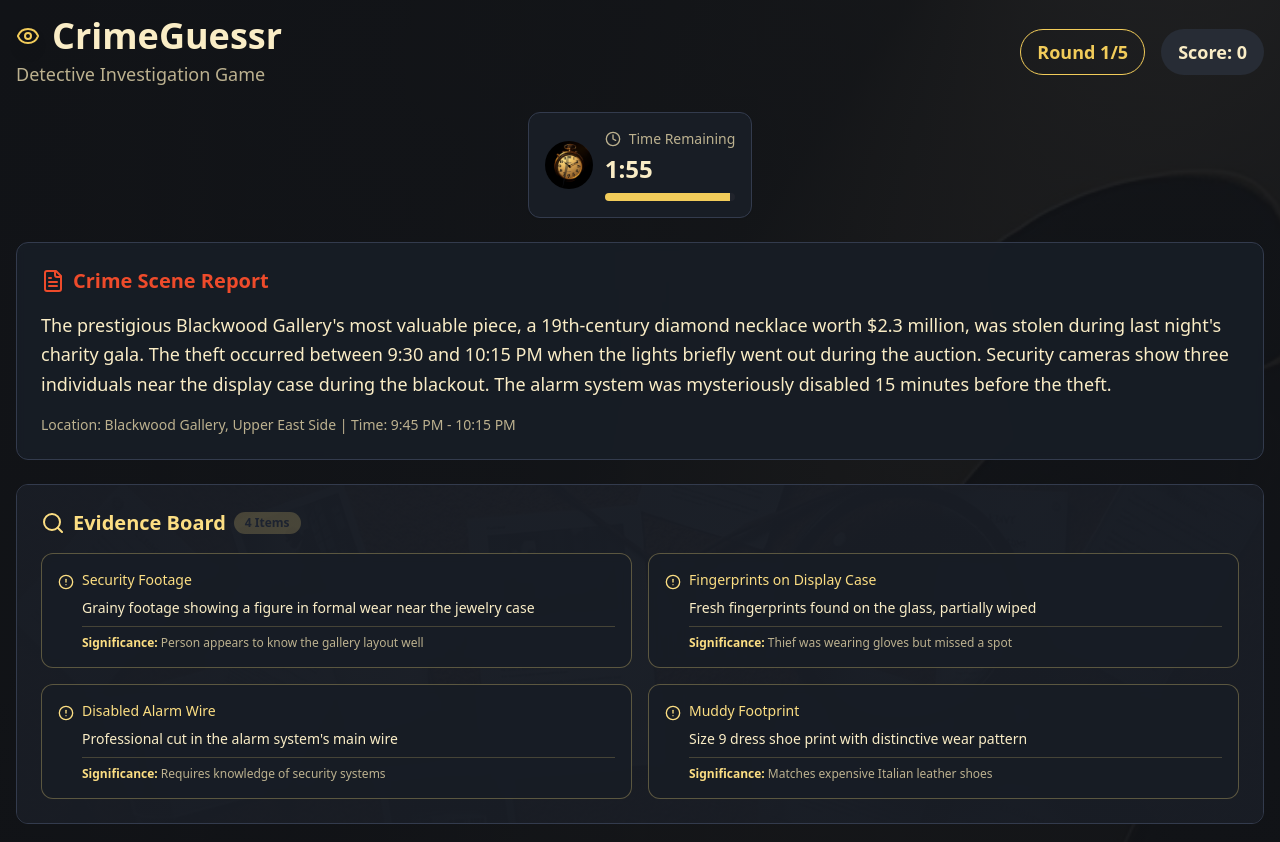
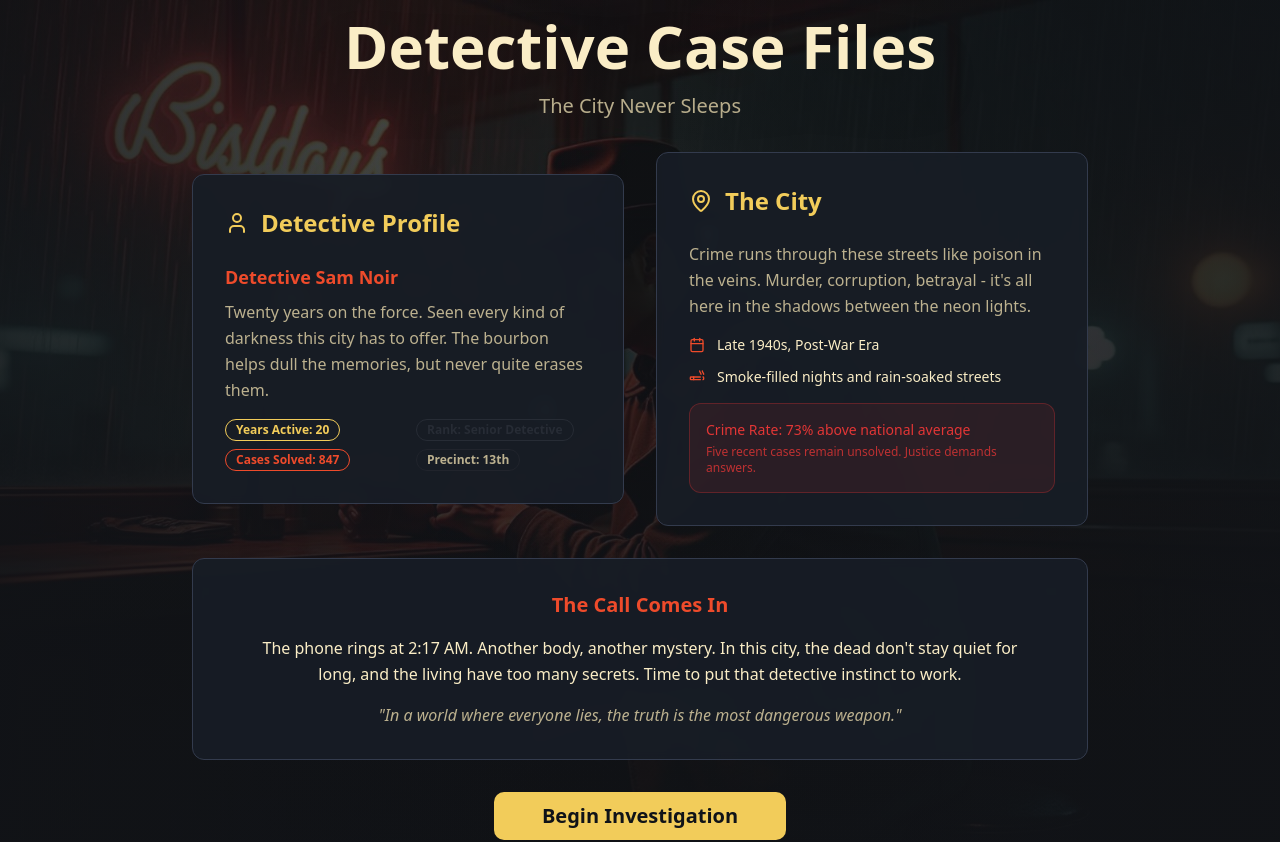
Before and after one commit to jacoboliverwilliamson-ship-it/crime-scene-saga, a React (Vite) app: page / in a window 1280 px wide. Shown: the top 842 px of the page. Built offline with nearby package versions, Linux system fonts and the light colour scheme.

Commit message:
Add intro scene to index page
Add a gritty introduction to the index page, featuring a Nighthawks-inspired scene of the detective in a bar within a raining, crime-ridden city. This will establish the player's background and the game's atmosphere.

```diff
--- a/src/components/CrimeGuessr.tsx
+++ b/src/components/CrimeGuessr.tsx
@@ -9,6 +9,7 @@ import { EvidenceBoard } from './EvidenceBoard';
 import { DefenseModal } from './DefenseModal';
 import { ConvictionResult } from './ConvictionResult';
 import { GameTimer } from './GameTimer';
+import { DetectiveIntro } from './DetectiveIntro';
 import { generateCrimeScenario } from '../lib/gameData';
 import type { CrimeScenario, Suspect } from '../types/game';
 import detectiveHero from '@/assets/detective-hero.jpg';
@@ -24,6 +25,7 @@ export const CrimeGuessr: React.FC = () => {
   const [timeUp, setTimeUp] = useState(false);
   const [timerActive, setTimerActive] = useState(false);
   const [resetTimer, setResetTimer] = useState(false);
+  const [showIntro, setShowIntro] = useState(true);
 
   useEffect(() => {
     loadNewScenario();
@@ -87,8 +89,17 @@ export const CrimeGuessr: React.FC = () => {
     setGameComplete(false);
     setTimeUp(false);
     setTimerActive(false);
+    setShowIntro(true);
     loadNewScenario();
   };
+
+  const handleStartGame = () => {
+    setShowIntro(false);
+  };
+
+  if (showIntro) {
+    return <DetectiveIntro onStartGame={handleStartGame} />;
+  }
 
   if (gameComplete) {
     return (
--- /dev/null
+++ b/src/components/DetectiveIntro.tsx
@@ -0,0 +1,174 @@
+import React, { useState } from 'react';
+import { Card } from '@/components/ui/card';
+import { Button } from '@/components/ui/button';
+import { Badge } from '@/components/ui/badge';
+import { Cigarette, MapPin, Calendar, User } from 'lucide-react';
+import detectiveIntro from '@/assets/detective-intro.jpg';
+
+interface DetectiveIntroProps {
+  onStartGame: () => void;
+}
+
+export const DetectiveIntro: React.FC<DetectiveIntroProps> = ({ onStartGame }) => {
+  const [isReading, setIsReading] = useState(false);
+
+  return (
+    <div className="min-h-screen relative overflow-hidden">
+      {/* Background Image */}
+      <div className="absolute inset-0">
+        <img
+          src={detectiveIntro}
+          alt="Detective in Bar"
+          className="w-full h-full object-cover"
+        />
+        <div className="absolute inset-0 bg-gradient-to-b from-background/70 via-background/80 to-background/90" />
+        <div className="absolute inset-0 bg-gradient-to-r from-background/60 via-transparent to-background/60" />
+      </div>
+
+      {/* Rain Effect */}
+      <div className="absolute inset-0 opacity-20">
+        <div className="rain-animation" />
+      </div>
+
+      <div className="relative z-10 min-h-screen flex items-center justify-center p-4">
+        <div className="max-w-4xl mx-auto space-y-8">
+          {/* Header */}
+          <div className="text-center space-y-4 animate-fade-in">
+            <h1 className="text-6xl font-bold text-foreground drop-shadow-2xl">
+              Detective Case Files
+            </h1>
+            <p className="text-xl text-muted-foreground">The City Never Sleeps</p>
+          </div>
+
+          {/* Main Content */}
+          <div className="grid md:grid-cols-2 gap-8 items-center">
+            {/* Character Details */}
+            <Card className="p-8 bg-card/95 backdrop-blur-sm border-border shadow-[var(--shadow-noir)] animate-scale-in">
+              <div className="space-y-6">
+                <div className="flex items-center gap-3 text-primary">
+                  <User className="w-6 h-6" />
+                  <h2 className="text-2xl font-bold">Detective Profile</h2>
+                </div>
+
+                <div className="space-y-4">
+                  <div>
+                    <h3 className="text-lg font-semibold text-accent mb-2">Detective Sam Noir</h3>
+                    <p className="text-muted-foreground leading-relaxed">
+                      Twenty years on the force. Seen every kind of darkness this city has to offer.
+                      The bourbon helps dull the memories, but never quite erases them.
+                    </p>
+                  </div>
+
+                  <div className="grid grid-cols-2 gap-4">
+                    <div className="space-y-2">
+                      <div className="flex items-center gap-2 text-sm">
+                        <Badge variant="outline" className="border-primary text-primary">
+                          Years Active: 20
+                        </Badge>
+                      </div>
+                      <div className="flex items-center gap-2 text-sm">
+                        <Badge variant="outline" className="border-accent text-accent">
+                          Cases Solved: 847
+                        </Badge>
+                      </div>
+                    </div>
+                    <div className="space-y-2">
+                      <div className="flex items-center gap-2 text-sm">
+                        <Badge variant="outline" className="border-secondary text-secondary">
+                          Rank: Senior Detective
+                        </Badge>
+                      </div>
+                      <div className="flex items-center gap-2 text-sm">
+                        <Badge variant="outline" className="border-muted text-muted-foreground">
+                          Precinct: 13th
+                        </Badge>
+                      </div>
+                    </div>
+                  </div>
+                </div>
+              </div>
+            </Card>
+
+            {/* World Background */}
+            <Card className="p-8 bg-card/95 backdrop-blur-sm border-border shadow-[var(--shadow-noir)] animate-scale-in">
+              <div className="space-y-6">
+                <div className="flex items-center gap-3 text-primary">
+                  <MapPin className="w-6 h-6" />
+                  <h2 className="text-2xl font-bold">The City</h2>
+                </div>
+
+                <div className="space-y-4">
+                  <p className="text-muted-foreground leading-relaxed">
+                    Crime runs through these streets like poison in the veins. Murder, corruption,
+                    betrayal - it's all here in the shadows between the neon lights.
+                  </p>
+
+                  <div className="space-y-3">
+                    <div className="flex items-center gap-3 text-sm">
+                      <Calendar className="w-4 h-4 text-accent" />
+                      <span className="text-foreground">Late 1940s, Post-War Era</span>
+                    </div>
+                    <div className="flex items-center gap-3 text-sm">
+                      <Cigarette className="w-4 h-4 text-accent" />
+                      <span className="text-foreground">Smoke-filled nights and rain-soaked streets</span>
+                    </div>
+                  </div>
+
+                  <div className="bg-destructive/10 border border-destructive/30 rounded-lg p-4">
+                    <p className="text-destructive text-sm font-medium">
+                      Crime Rate: 73% above national average
+                    </p>
+                    <p className="text-destructive/80 text-xs mt-1">
+                      Five recent cases remain unsolved. Justice demands answers.
+                    </p>
+                  </div>
+                </div>
+              </div>
+            </Card>
+          </div>
+
+          {/* Story Intro */}
+          <Card className="p-8 bg-card/95 backdrop-blur-sm border-border shadow-[var(--shadow-noir)] animate-fade-in">
+            <div className="space-y-4">
+              <h3 className="text-xl font-semibold text-accent text-center">The Call Comes In</h3>
+              <p className="text-foreground leading-relaxed text-center max-w-3xl mx-auto">
+                The phone rings at 2:17 AM. Another body, another mystery. In this city,
+                the dead don't stay quiet for long, and the living have too many secrets.
+                Time to put that detective instinct to work.
+              </p>
+              <p className="text-muted-foreground text-center italic">
+                "In a world where everyone lies, the truth is the most dangerous weapon."
+              </p>
+            </div>
+          </Card>
+
+          {/* Start Button */}
+          <div className="flex justify-center">
+            <Button
+              onClick={onStartGame}
+              size="lg"
+              className="bg-primary text-primary-foreground hover:bg-primary/90 font-semibold text-xl px-12 py-6 animate-scale-in shadow-[var(--shadow-noir)]"
+            >
+              Begin Investigation
+            </Button>
+          </div>
+        </div>
+      </div>
+
+      <style>{`
+        .rain-animation {
+          background-image:
+            linear-gradient(transparent 0%, transparent 40%, rgba(255,255,255,0.1) 40%, rgba(255,255,255,0.1) 60%, transparent 60%);
+          background-size: 1px 20px;
+          background-repeat: repeat;
+          animation: rain 0.5s linear infinite;
+        }
+
+        @keyframes rain {
+          0% { background-position: 0 -20px; }
+          100% { background-position: 0 0; }
+        }
+      `}</style>
+    </div>
+  );
+};
```
Also changed, not shown: src/assets/detective-intro.jpg (added).
